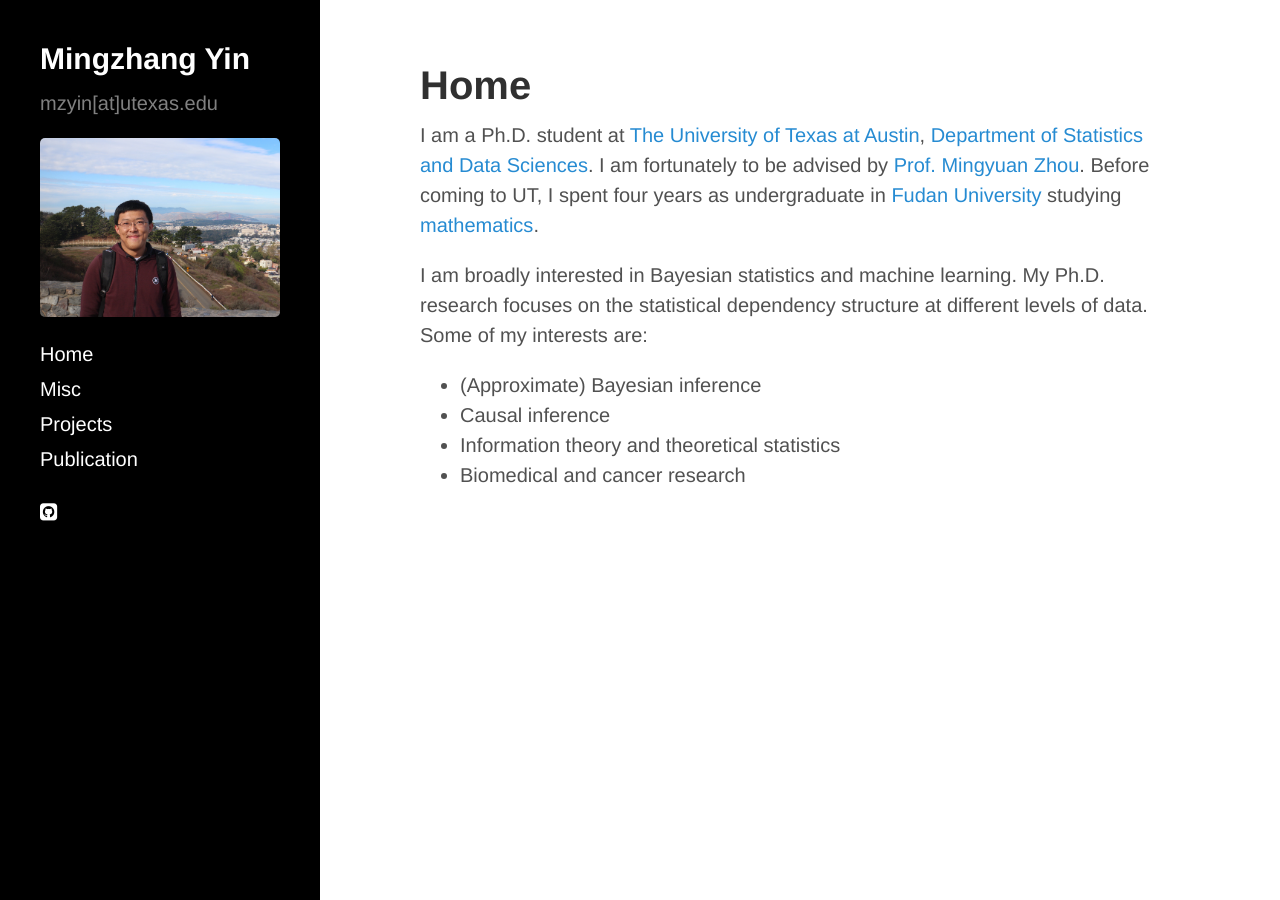
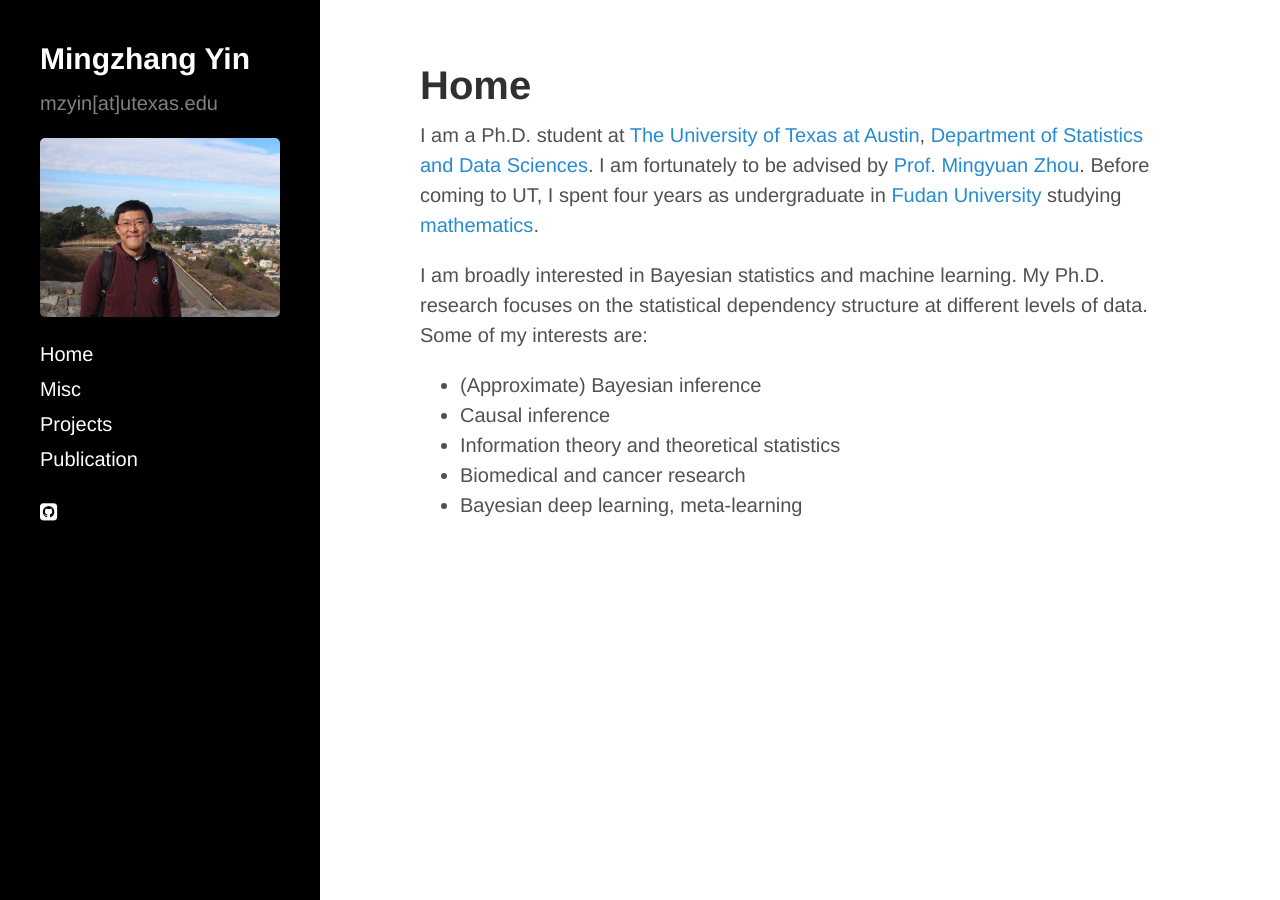
Before and after one commit to mingzhang-yin/mingzhang-yin.github.io, a Jekyll site: the page built from index.md, in a window 1280 px wide. Built offline with Jekyll 4.4.1, drawn with Linux system fonts in a browser that asks for light colours; nearby versions of some CDN libraries.

Commit message:
Update index.md

```diff
--- a/index.md
+++ b/index.md
@@ -21,4 +21,5 @@ title: Home
    <li> Causal inference </li>
    <li> Information theory and theoretical statistics  </li>
    <li> Biomedical and cancer research </li>
+   <li> Bayesian deep learning, meta-learning </li>
   </ul>
```
